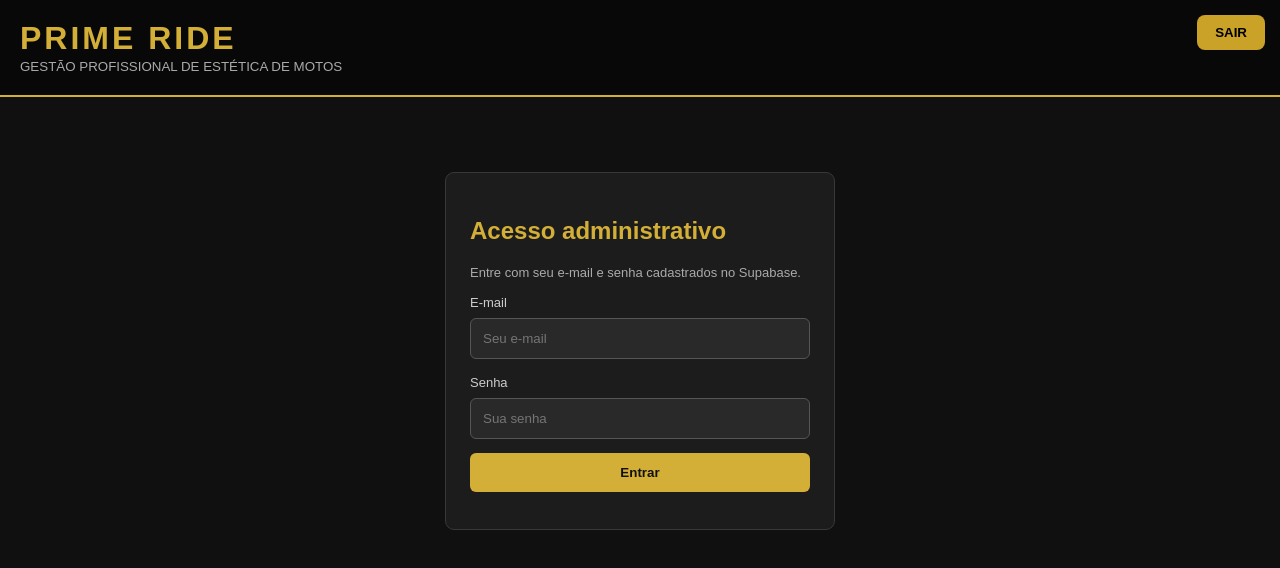
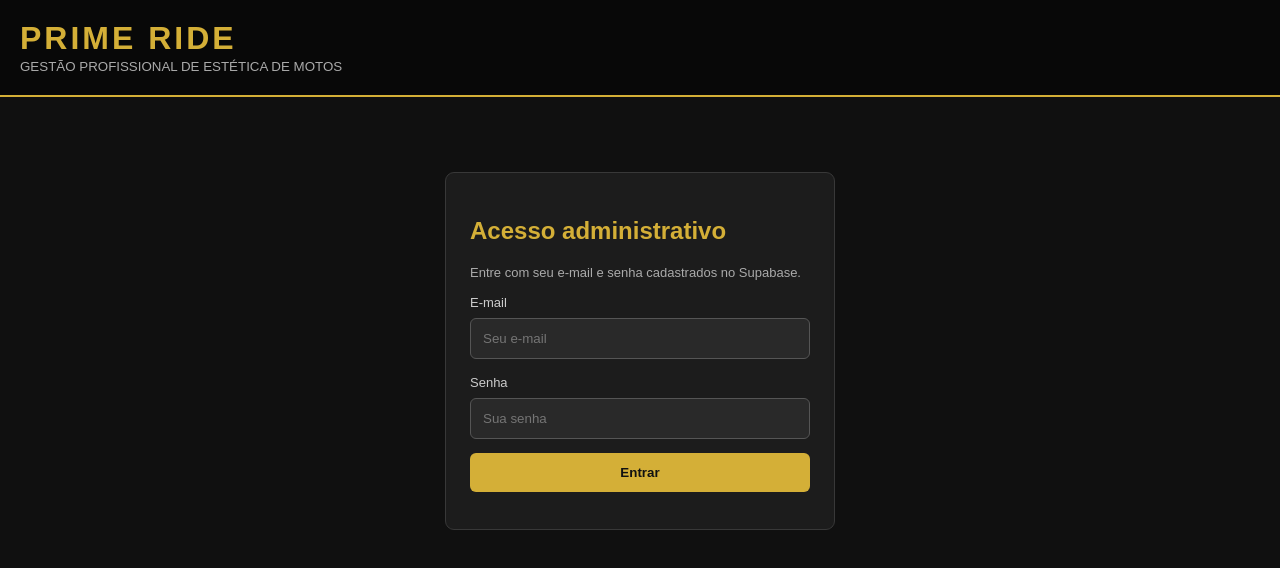
Before and after one commit to wanderleilimajunior/prime-ride, a plain HTML site: page index.html in a window 1280 px wide. Drawn offline with nearby package versions, Linux system fonts and the light colour scheme.

Commit message:
Update index.html

```diff
--- a/index.html
+++ b/index.html
@@ -36,9 +36,6 @@ th{color:#d4af37}
 #login .panel{padding:24px}
 </style>
 </head>
-  <button onclick="sair()" style="position:fixed;top:15px;right:15px;background:#c9a227;color:#000;padding:10px 18px;border:0;border-radius:8px;font-weight:bold;z-index:9999;cursor:pointer;">
-  SAIR
-</button>
 <body>
 
 <header>
```
